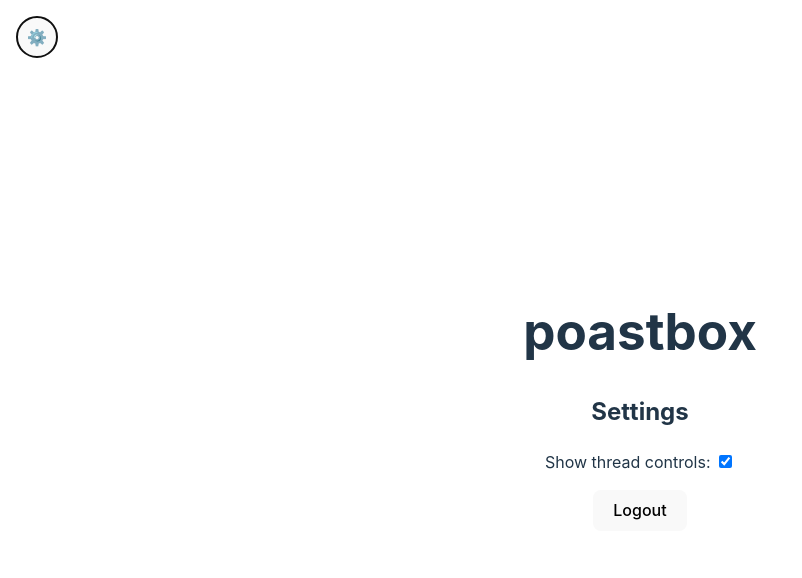
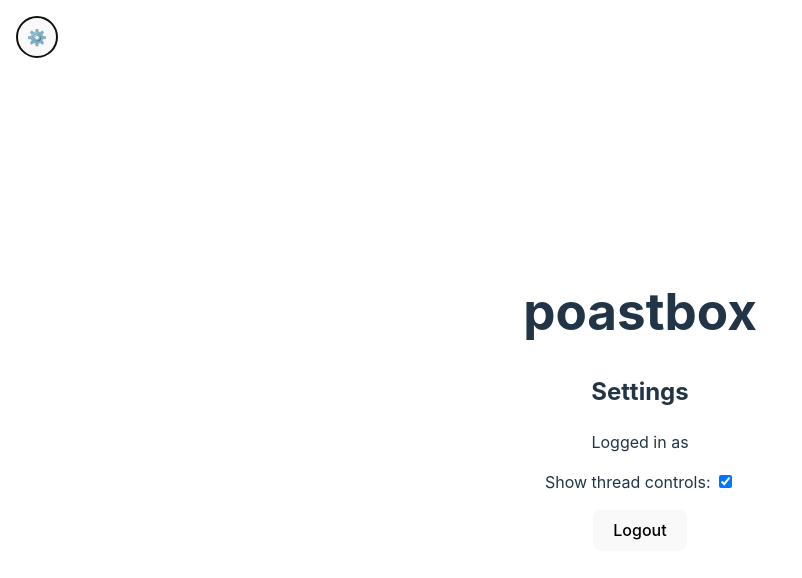
Before and after one commit to tautologer/poastbox, a Svelte app: page / in a window 1280 px wide. Both pictures are taken after a click on the button "⚙️". Shown: the top 578 px of the page, without its empty margins (0-802 px from the left). Built offline with nearby package versions, Linux system fonts and the light colour scheme.

Commit message:
show handle on settings page

```diff
--- a/src/App.svelte
+++ b/src/App.svelte
@@ -161,6 +161,7 @@
     {/if}
   {:else if page === "settings"}
     <h2>Settings</h2>
+    <p>Logged in as {$settings.handle}</p>
     <p>Show thread controls: <input type="checkbox" bind:checked={showThreadButtons} /></p>
     <button on:click={logout}>Logout</button>
     <!-- <button on:click={() => (page = "home")}>Back</button> -->
```
